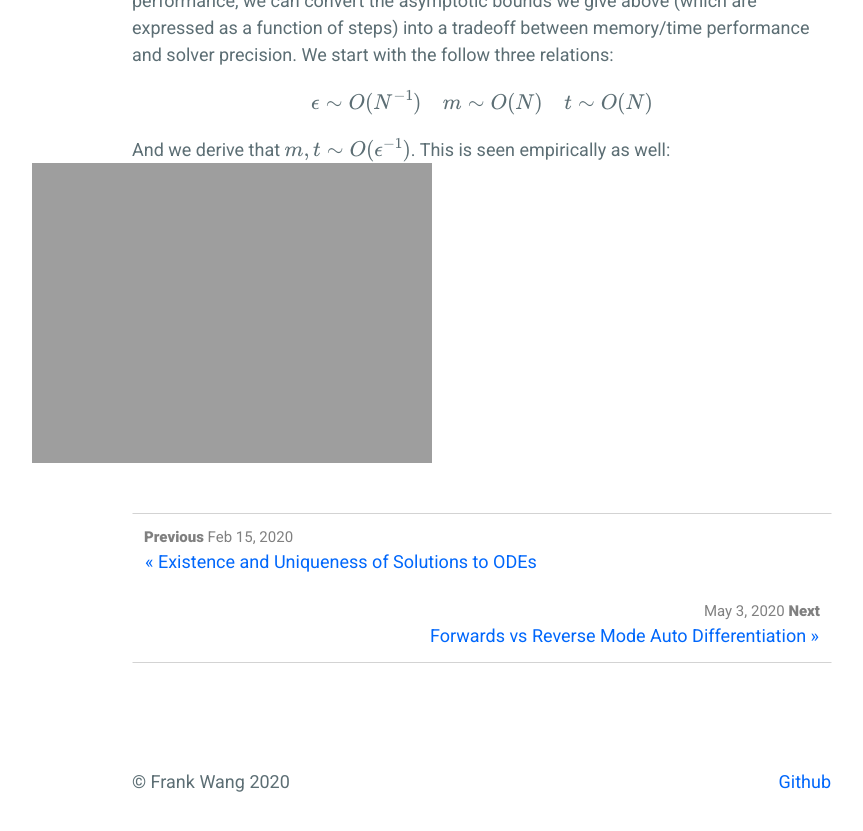
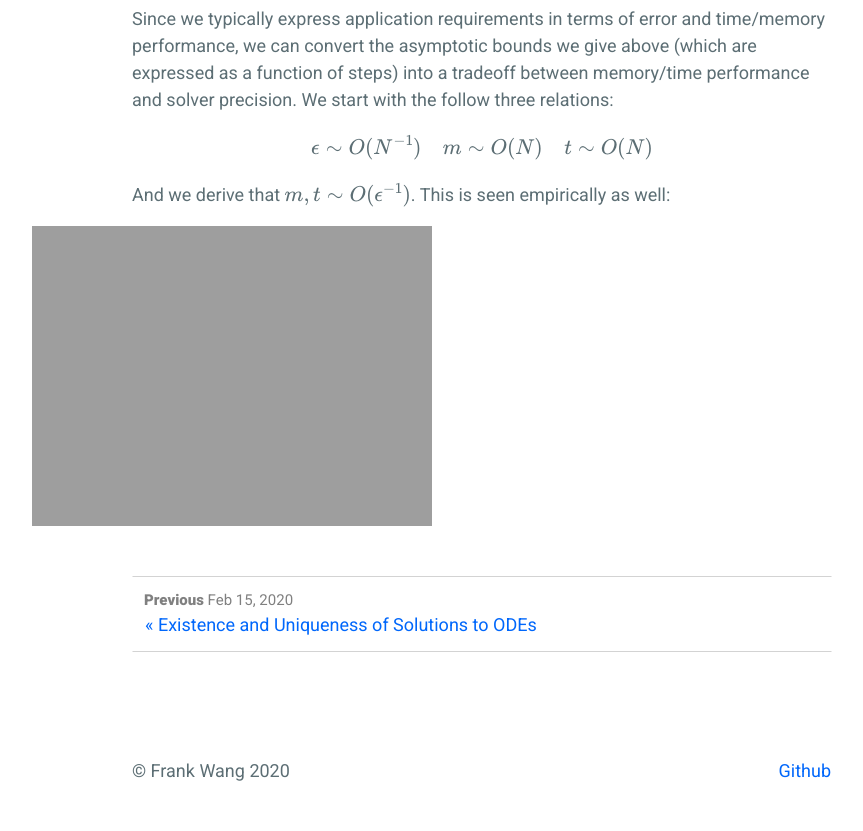
Before and after one commit to frankwang95/frankwang95.github.io, a Jekyll site: the page built from _posts/2020-05-03-empirical-euler-discretization.md, in a window 1280 px wide and 900 px high, scrolled down 1298 px. Shown: the top 831 px of the window, without its empty margins (158-1021 px from the left). Built offline with Jekyll 4.4.1, drawn with Linux system fonts in a browser that asks for light colours; formulas are drawn with MathJax 3.

Commit message:
Committed the wrong file previously.

```diff
--- a/_posts/2020-05-03-empirical-euler-discretization.md
+++ b/_posts/2020-05-03-empirical-euler-discretization.md
@@ -16,6 +16,7 @@ for constants, $$w, b \in \mathbb{R}$$ on the compact interval $$[0, 1]$$, this
 $$h(t) = \exp(w t) \left(\frac{b}{w} + y_0\right) - \frac{b}{w}$$
 
 Since the precise solution is known, we can compute the error of Euler Discretization as a function of the step size argument. Here is that relation plotted along with the associated memory and time costs.
+
 <img style="max-width: 900px; margin: 0 0 0 -100px;" src="https://frankwang95.github.io/assets/ode_solver_baselines/ode_solver_baseline_independent_step.png">
 
 Since we typically express application requirements in terms of error and time/memory performance, we can convert the asymptotic bounds we give above (which are expressed as a function of steps) into a tradeoff between memory/time performance and solver precision. We start with the follow three relations:
@@ -23,4 +24,5 @@ Since we typically express application requirements in terms of error and time/m
 $$\epsilon \sim O(N^{-1}) \quad m \sim O(N) \quad t \sim O(N)$$
 
 And we derive that $$m, t \sim O(\epsilon^{-1})$$. This is seen empirically as well:
+
 <img style="max-width: 900px; margin: 0 0 0 -100px;" src="https://frankwang95.github.io/assets/ode_solver_baselines/ode_solver_baseline_independent_error.png">
--- a/_posts/2020-05-05-fwd-vs-revserse-mode-autodiff.md
+++ /dev/null
@@ -1,8 +0,0 @@
----
-layout: post
-title: "Forwards vs Reverse Mode Auto Differentiation"
-date: 2020-05-03
-tags:
----
-
-The process by which
```
